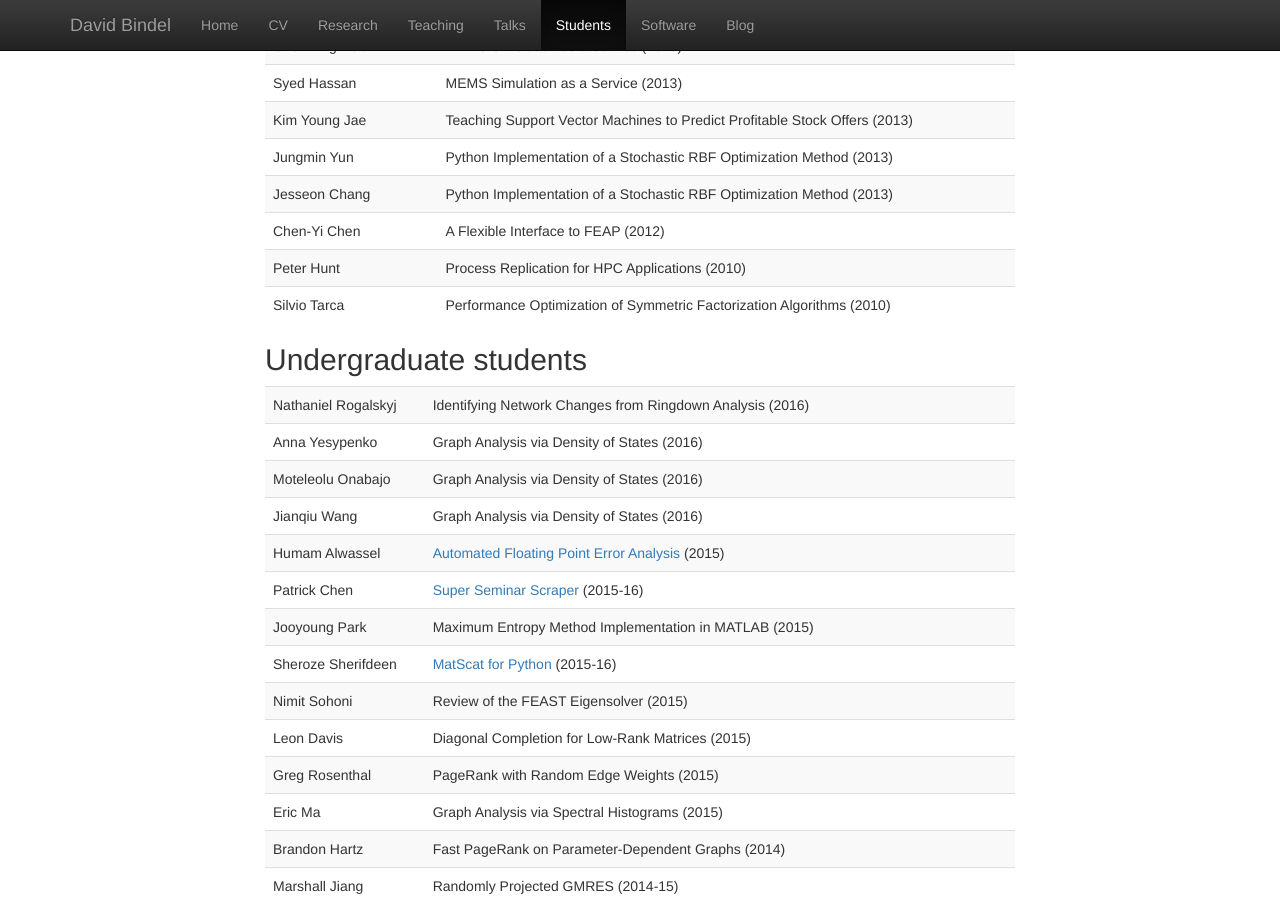
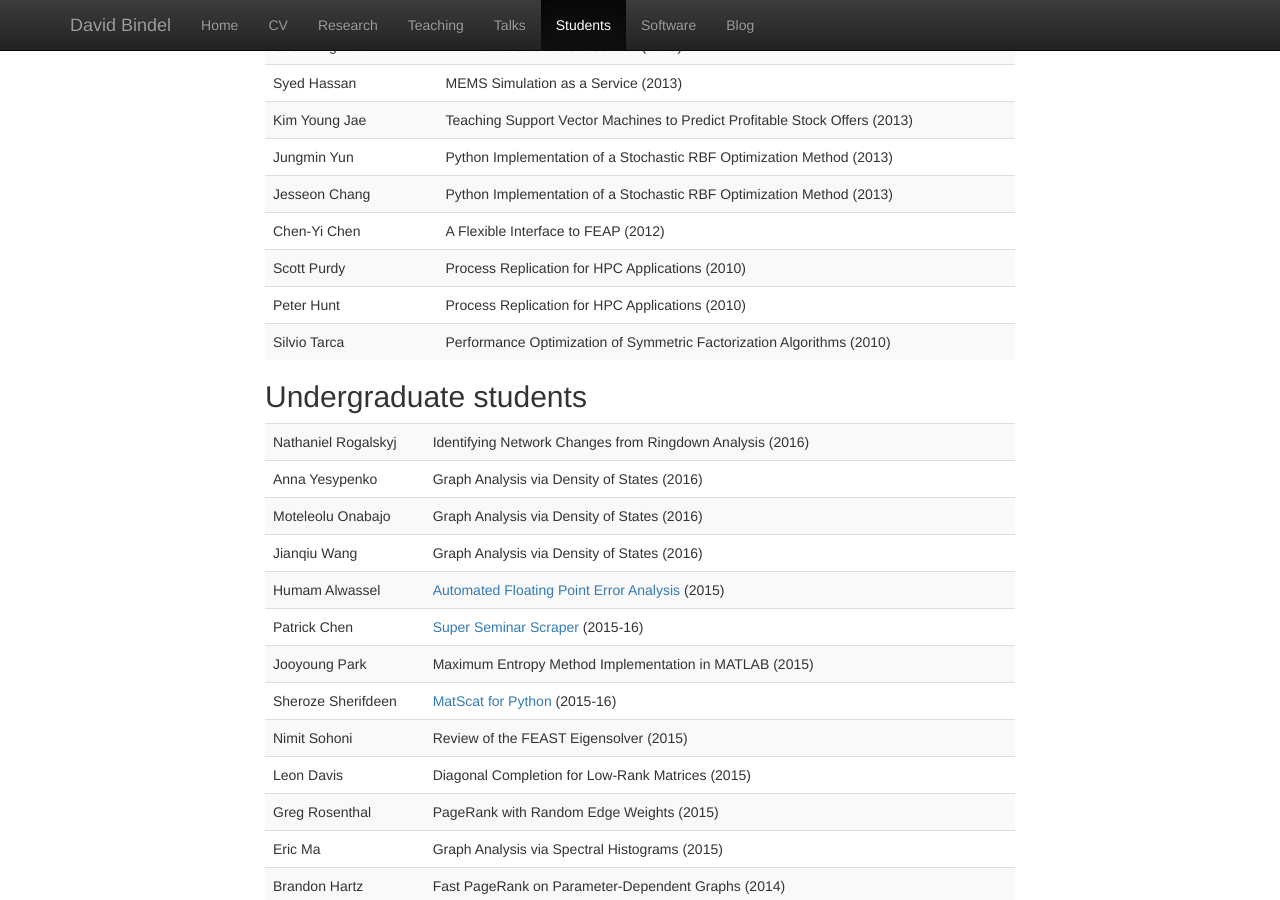
Before and after one commit to dbindel/cornell_web, a Jekyll site: the page built from students.html, in a window 1280 px wide and 900 px high, scrolled down 1058 px. Built offline with Jekyll 4.4.1, drawn with Linux system fonts in a browser that asks for light colours; nearby versions of some CDN libraries.

Commit message:
Corrected missing data item: Scott Purdy as MEng project.

```diff
--- a/_data/students.yml
+++ b/_data/students.yml
@@ -130,6 +130,11 @@ masters:
     last: Chen
     when: 2012
     proj: A Flexible Interface to FEAP
+  -
+    first: Scott
+    last: Purdy
+    when: 2010
+    proj: Process Replication for HPC Applications
   -
     first: Peter
     last: Hunt
```
